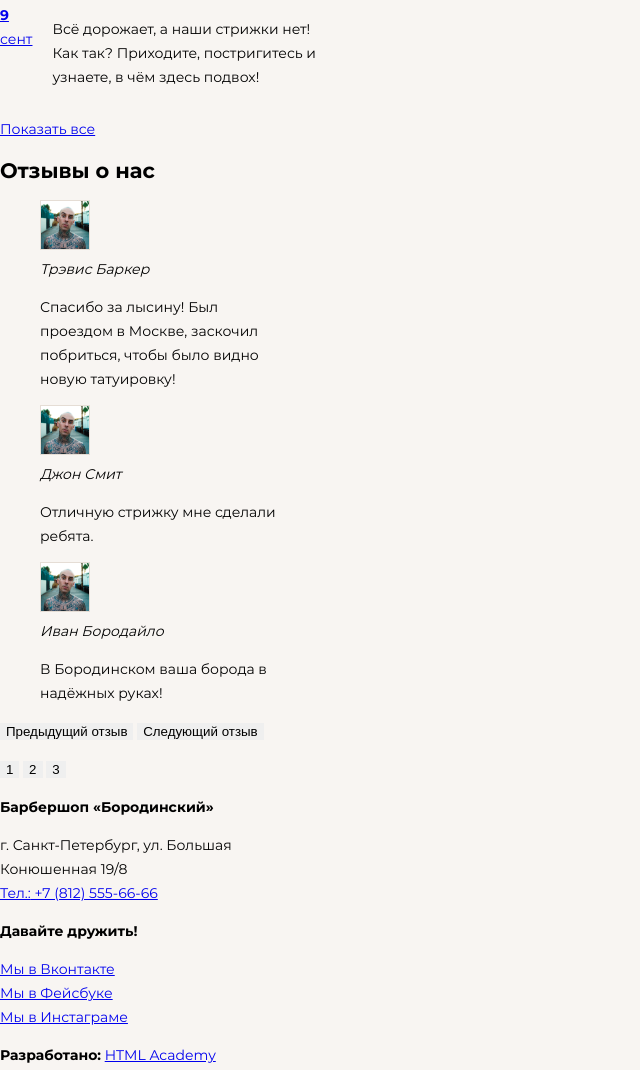
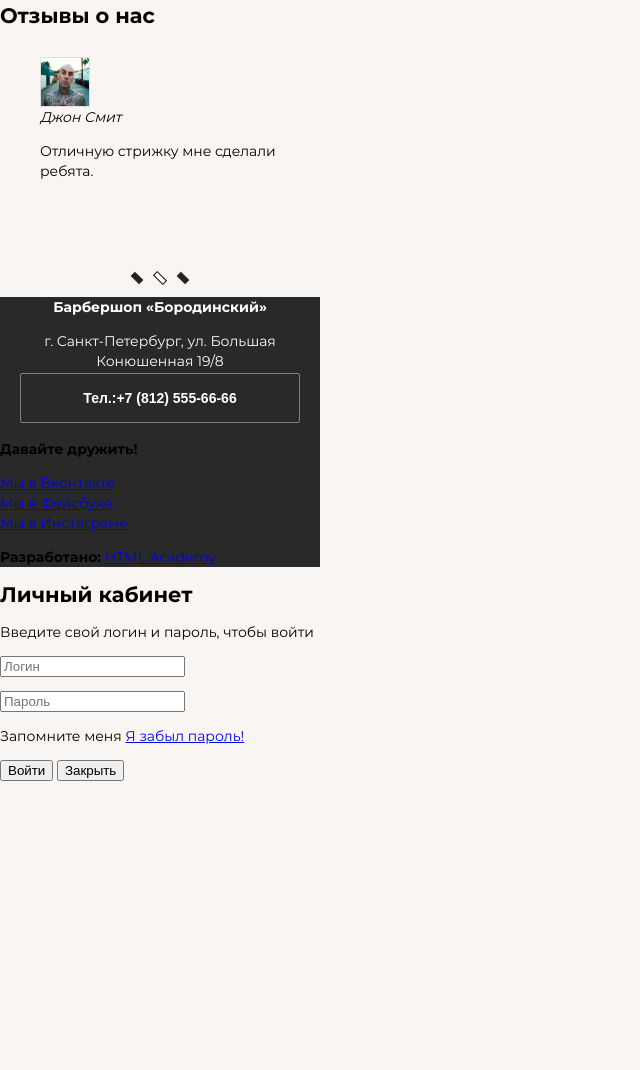
Before and after one commit to olegrewko/barber, a website: page source/index.html in a window 1280 px wide. Shown: the part 1395-2465 px from the top of the page, without its empty margins (0-640 px from the left). After the commit the page ends 2176 px from the top, so only its background shows below. Drawn offline with Linux system fonts and the light colour scheme; files whose address does not match are found by name.

Commit message:
6november

```diff
--- a/source/index.html
+++ b/source/index.html
@@ -36,7 +36,7 @@
 
 <script src="https://cdn.jsdelivr.net/npm/swiper@11/swiper-bundle.min.js"></script> -->
   <!-- <link rel="stylesheet" href="css/normalize.css"> -->
-  <link rel="stylesheet" href="./css/main.css">
+  <!-- <link rel="stylesheet" href="./css/main.css"> -->
   <link rel="stylesheet" href="./css/style.css">
   <link rel="apple-touch-icon" sizes="57x57" href="../apple-icon-57x57.png">
 <link rel="apple-touch-icon" sizes="60x60" href="../apple-icon-60x60.png">
@@ -278,7 +278,7 @@
    <section class="reviews">
     <div class="reviews__wrapper slider">
       <h2 class="reviews__title">Отзывы о нас</h2>
-      <div class="reviews__list slider__list">
+      <div class="slider-blog__inner">
         <blockquote class="reviews__item slider__item">
           <img class="reviews__author-image" src="img/photo1.png" width="50" height="33" alt="Фото Трэвиса Баркера">
           <div class="reviews__author-info">
@@ -301,15 +301,15 @@
             <p class="reviews__text">В Бородинском ваша борода в надёжных руках!</p>
           </div>
         </blockquote>
-        <button class="reviews__prev" type="button">Предыдущий отзыв</button>
-        <button class="reviews__next" type="button">Следующий отзыв</button>
+        <!-- <button class="reviews__prev" type="button">Предыдущий отзыв</button>
+        <button class="reviews__next" type="button">Следующий отзыв</button> -->
 
       </div>
-      <p class="reviews__toggles slider__toggles">
+      <!-- <p class="reviews__toggles slider__toggles">
         <button class="slider__toggle slider__toggle--current" type="button">1</button>
         <button class="slider__toggle" type="button">2</button>
         <button class="slider__toggle" type="button">3</button>
-      </p>
+      </p> -->
     </div>
   </section>
 
@@ -321,8 +321,9 @@
       <b class="contacts__title">Барбершоп «Бородинский»</b>
       <p class="contacts__text">
         г. Санкт-Петербург, ул. Большая Конюшенная 19/8<br>
-        <a class="contacts__phone" href="tel:+78125556666">
-          <span class="contacts__phone-mobile">Тел.:</span> +7 (812) 555-66-66
+        <a class="contacts__phone " href="tel:+78125556666">
+
+          <button class="grid-products__btn">Тел.:+7 (812) 555-66-66</button>
         </a>
       </p>
     </div>
--- a/source/sass/style.scss
+++ b/source/sass/style.scss
@@ -266,3 +266,117 @@ margin: auto;
      text-align: left;
      padding-left: 20px;
     }
+.page-footer {
+      background-color: #292929;
+      margin: 0 auto;
+		// .page-footer__wrapper
+
+		&__wrapper {
+		}
+
+		// .page-footer__contacts
+
+		&__contacts {
+      margin: 0 auto;
+		}
+
+		// .page-footer__social
+
+		&__social {
+		}
+
+		// .page-footer__copyright
+
+		&__copyright {
+		}
+}
+.contacts {
+
+		// .contacts__title
+
+		&__title {
+      color: #fff;
+      display: flex;
+      justify-content: center;
+      text-align: center;
+		}
+
+		// .contacts__text
+
+		&__text {
+      color: #fff;
+      text-align: center;
+		}
+
+		// .contacts__phone
+
+		&__phone {
+      color: #fff;
+		}
+
+		// .contacts__phone-mobile
+
+		&__phone-mobile {
+      color: #fff;
+		}
+}
+.social {
+
+		// .social__title
+
+		&__title {
+		}
+
+		// .social__list
+
+		&__list {
+		}
+
+		// .social__item
+
+		&__item {
+		}
+
+		// .social__link
+
+		&__link {
+		}
+
+		// .social__link--vkontakte
+
+		&__link--vkontakte {
+		}
+
+		// .social__link--facebook
+
+		&__link--facebook {
+		}
+
+		// .social__link--instagram
+
+		&__link--instagram {
+		}
+}
+.copyright {
+
+		// .copyright__text
+
+		&__text {
+		}
+
+		// .copyright__link
+
+		&__link {
+		}
+}
+.grid-products__btn {
+  width: 280px;
+  height: 50px;
+  color: #fff;
+  font-weight: 800;
+  font-size: 14px;
+  border: 1px solid grey;
+  border-radius: 2px;
+  margin: 2px;
+  background-color: transparent;
+}
```
Also changed, not shown: source/css/slick.css, source/css/style.css, source/img/btn.png (added), source/img/fb-icon.png (added), source/img/instagram-icon.png (added), source/img/vk-icon.png (added).
